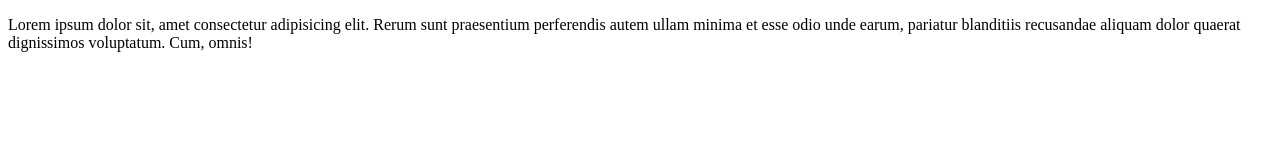
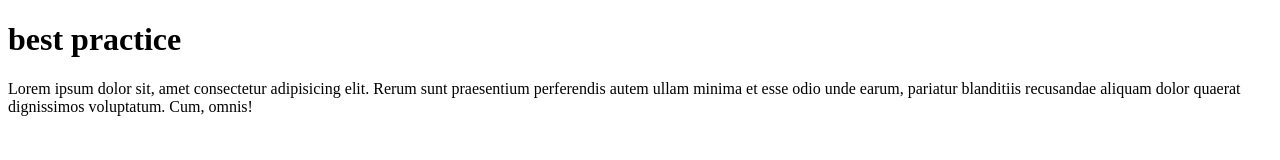
Before and after one commit to PUSHPAGHJH/practice, a plain HTML site: page index.html in a window 1280 px wide. Drawn offline with Linux system fonts and the light colour scheme.

Commit message:
new line.

```diff
--- a/index.html
+++ b/index.html
@@ -7,6 +7,7 @@
     <title>git practice</title>
 </head>
 <body>
+    <h1>best practice</h1>
     <p>Lorem ipsum dolor sit, amet consectetur adipisicing elit. Rerum sunt praesentium perferendis autem ullam minima et esse odio unde earum, pariatur blanditiis recusandae aliquam dolor quaerat dignissimos voluptatum.
         Cum, omnis!</p>
 </body>
```
